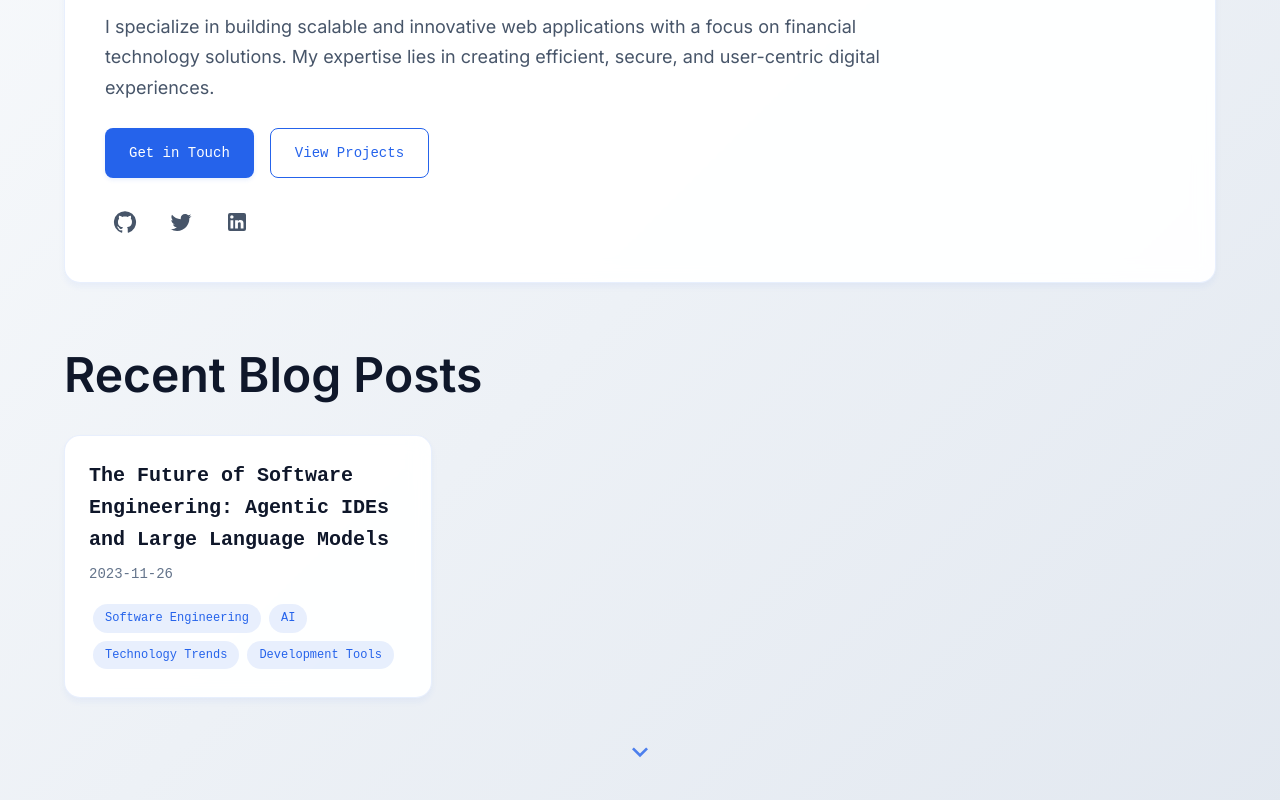
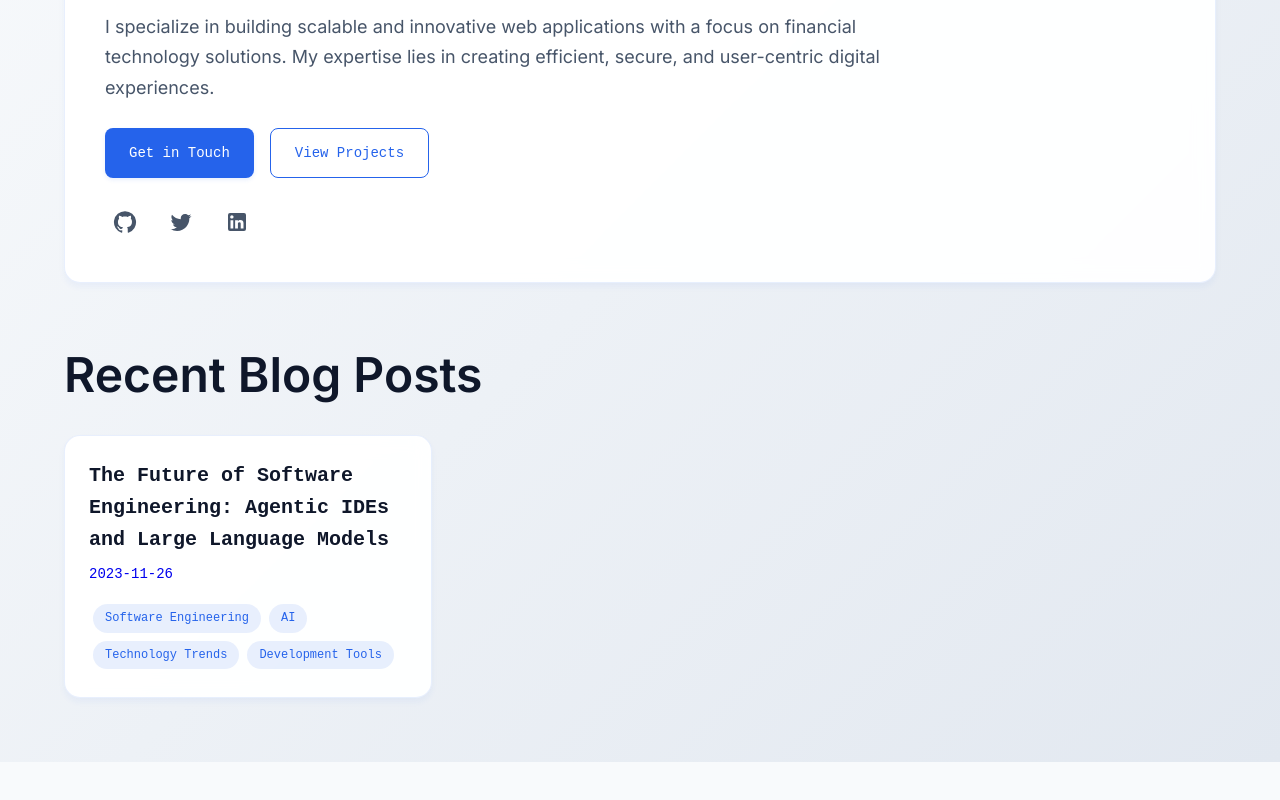
Before and after one commit to gudlucsam/personal-website, a React (Create React App) app: page / in a window 1280 px wide. Shown: the part 272-1072 px from the top of the page. After the commit the page ends 1034 px from the top, so only its background shows below. Built offline with nearby package versions, Linux system fonts and the light colour scheme.

Commit message:
remove: scroll indicator from home page

```diff
--- a/src/pages/Home.js
+++ b/src/pages/Home.js
@@ -1,6 +1,6 @@
 import React from 'react';
 import { Box, Typography, Container, Button, Grid, Stack, IconButton } from '@mui/material';
-import { GitHub, LinkedIn, Twitter, KeyboardArrowDown } from '@mui/icons-material';
+import { GitHub, LinkedIn, Twitter } from '@mui/icons-material';
 import { motion } from 'framer-motion';
 import styled from '@emotion/styled';
 import { Link } from 'react-router-dom';
@@ -55,10 +55,9 @@ const BlogTitle = styled(Typography)`
 `;
 
 const BlogDate = styled(Typography)`
-  color: #64748b;
+  font-family: 'SF Mono', 'Fira Code', monospace;
   font-size: 0.875rem;
-  font-family: 'SF Mono', 'Fira Code', monospace;
-  margin-bottom: 0.75rem;
+  margin-bottom: 0.5rem;
 `;
 
 const BlogExcerpt = styled(Typography)`
@@ -90,32 +89,7 @@ const GradientText = styled.span`
   font-weight: 600;
 `;
 
-const ScrollText = styled(Typography)`
-  color: #475569;
-  font-family: 'SF Mono', 'Fira Code', monospace;
-  font-size: 0.875rem;
-  margin-bottom: 0.5rem;
-`;
-
-const ScrollIndicator = styled(Box)`
-  position: relative;
-  width: 100%;
-  display: flex;
-  justify-content: center;
-  margin-top: 2rem;
-
-  @media (max-width: 600px) {
-    position: static;
-    margin-top: 3rem;
-  }
-`;
-
 const Home = () => {
-  const scrollToBlogs = () => {
-    const blogsSection = document.getElementById('recent-blogs');
-    blogsSection.scrollIntoView({ behavior: 'smooth' });
-  };
-
   const recentPosts = blogPosts.slice(0, 3);
 
   return (
@@ -264,31 +238,6 @@ const Home = () => {
           ))}
         </Grid>
       </Box>
-
-      <ScrollIndicator>
-        <motion.div
-          animate={{
-            y: [0, 10, 0],
-            transition: {
-              duration: 1.5,
-              repeat: Infinity,
-              ease: "easeInOut"
-            }
-          }}
-          style={{
-            position: 'relative',
-            zIndex: 1
-          }}
-        >
-          <KeyboardArrowDown
-            sx={{
-              color: '#2563eb',
-              fontSize: '2rem',
-              opacity: 0.8
-            }}
-          />
-        </motion.div>
-      </ScrollIndicator>
     </Container>
   );
 };
```
